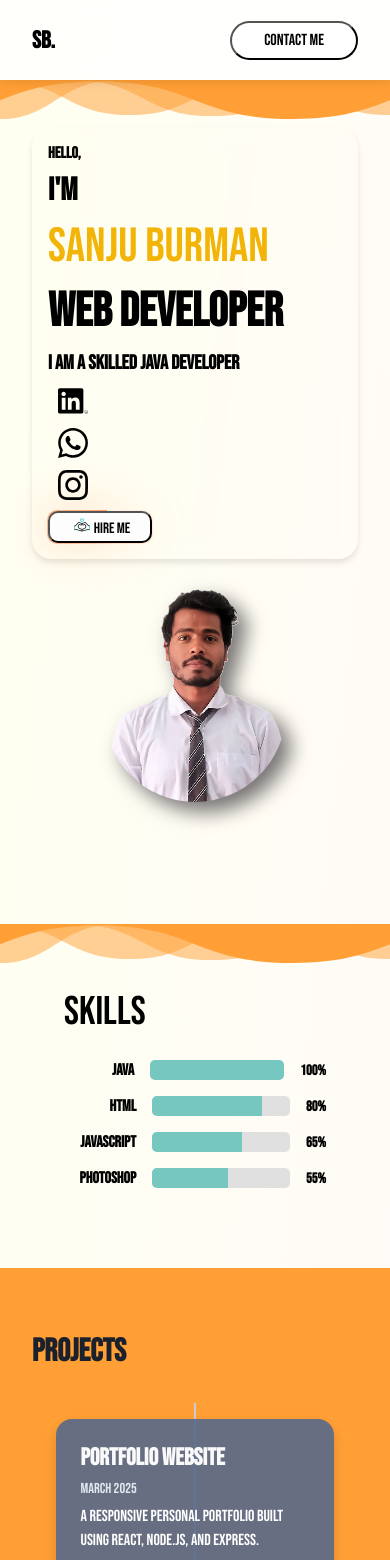
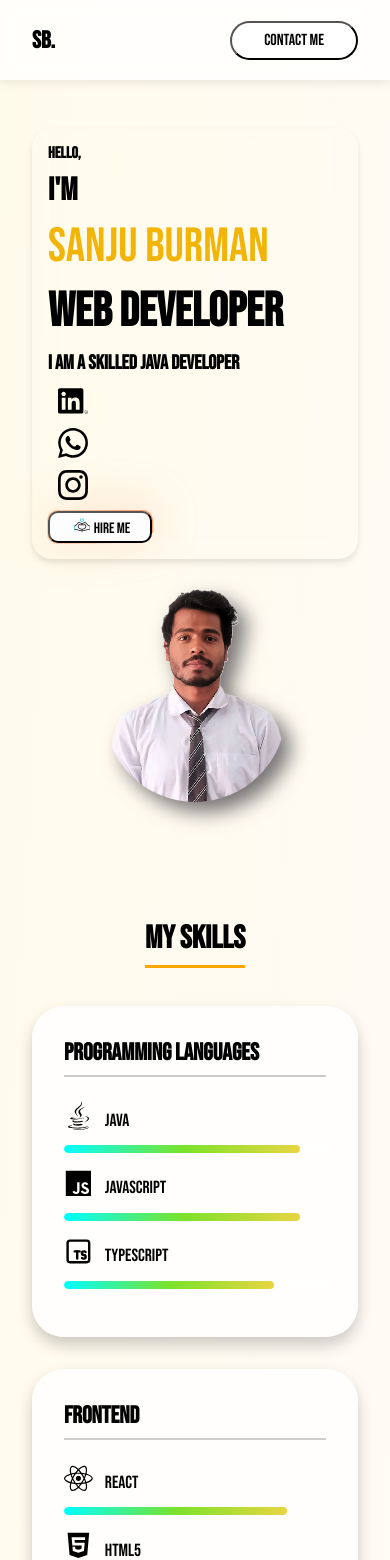
Before and after one commit to Sanju-Burman/portfolioMe, a React (Vite) app in the folder my-portfolio-2025/frontend/: page / in a window 390 px wide. Shown: the top 1560 px of the page. Built offline with nearby package versions, Linux system fonts and the light colour scheme; a web font is replaced by a local one.

Commit message:
modify project make responsive

```diff
--- a/my-portfolio-2025/frontend/package.json
+++ b/my-portfolio-2025/frontend/package.json
@@ -11,7 +11,8 @@
   },
   "dependencies": {
     "react": "^18.3.1",
-    "react-dom": "^18.3.1"
+    "react-dom": "^18.3.1",
+    "react-icons": "^5.5.0"
   },
   "devDependencies": {
     "@types/react": "^18.3.3",
@@ -21,6 +22,6 @@
     "eslint-plugin-react": "^7.34.3",
     "eslint-plugin-react-hooks": "^4.6.2",
     "eslint-plugin-react-refresh": "^0.4.7",
-    "vite": "^5.3.4"
+    "vite": "^6.3.5"
   }
 }
--- a/my-portfolio-2025/frontend/src/components/educations/education.css
+++ b/my-portfolio-2025/frontend/src/components/educations/education.css
@@ -1,72 +1,22 @@
-.education-body {
-    width: 100vw;
-    max-width: 75rem;
-    height: auto;
-    padding: 4rem;
-    margin: auto;
-    background-image: url(/src/assets/homeBG2.svg);
-    background-repeat: no-repeat;
-    z-index: -1;
-}
-
-.education-heading {
-    font-size: 2.5rem;
-    position: relative;
-    display: inline-block;
-}
-
-.education-heading::after {
-    content: '';
-    position: absolute;
-    width: 100%;
-    height: 2px;
-    bottom: 0;
-    left: 0;
-    margin: 8px auto;
-    background-color: orange;
-    visibility: hidden;
-    transform: scaleX(0);
-    transition: all 0.3s ease-in-out;
-}
-
-.education-heading:hover::after {
-    visibility: visible;
-    transform: scaleX(1);
-}
-
 .educations-timeline {
     display: flex;
     flex-direction: column;
     position: relative;
+    gap: 2rem;
+}
+.educations-timeline::before {
+    content: '';
+    position: absolute;
+    top: 0;
+    left: 50%;
+    width: 2px;
+    height: 100%;
+    /* background-color: #ccc; */
+    transform: translateX(-50%);
+    z-index: 0;
 }
 
-.timeline-container {
-    width: 100%;
-    display: flex;
-    justify-content: flex-start;
-    padding: 1rem 0;
+.education>span{
+    font-size: 1.5rem;
+    line-height: 1.5;
 }
-
-.timeline-container.right {
-    justify-content: flex-end;
-}
-
-.education-text-box {
-    padding: 10px 20px;
-    background: rgba(77, 102, 143, 0.8);
-    border-radius: 8px;
-    width: 45%;
-    color: #000000;
-    box-shadow: 0 4px 8px rgba(0, 0, 0, 0.2);
-    display: flex;
-    flex-direction: column;
-}
-
-@media (max-width: 768px) {
-    .education-text-box {
-        width: 70%;
-    }
-}
-.education-text-box>span{
-    font-size: 3dvh;
-}
--- a/my-portfolio-2025/frontend/src/components/educations/education.jsx
+++ b/my-portfolio-2025/frontend/src/components/educations/education.jsx
@@ -2,32 +2,32 @@ import "../educations/education.css";
 
 const Education = () => {
     return (
-        <div className="education-body">
-            <span className="education-heading">Educations</span>
+        <div className="education section">
+            <h2 className="heading">Educations</h2>
             <div className="educations-timeline">
                 <div className="timeline-container left">
-                    <div className="education-text-box">
+                    <div className="education text-box">
                         <h2>10th</h2>
                         <small>2013 - 2014</small>
                         <span>Takshshila Higher Secondary School</span>
                     </div>
                 </div>
                 <div className="timeline-container right">
-                    <div className="education-text-box">
+                    <div className="education text-box">
                         <h2>12th</h2>
                         <small>2015 - 2016</small>
                         <span>Takshshila Higher Secondary School</span>
                     </div>
                 </div>
                 <div className="timeline-container left">
-                    <div className="education-text-box">
+                    <div className="education text-box">
                         <h2>Polytechnic Diploma</h2>
                         <small>2017 - 2020</small>
                         <span>Govt. Polytechnic colleg, jabalpur </span>
                     </div>
                 </div>
                 <div className="timeline-container right">
-                    <div className="education-text-box">
+                    <div className="education text-box">
                         <h2>B.Tech</h2>
                         <small>2020 - 2023</small>
                         <span>Shree Ram Insitute of Science and Technology, Jabalpur</span>
--- a/my-portfolio-2025/frontend/src/components/intro/intro.css
+++ b/my-portfolio-2025/frontend/src/components/intro/intro.css
@@ -1,16 +1,13 @@
 #intro{
     width: 100vw;
     max-width: 75rem;
-    height: 100dvh;
     padding: 4rem;
     margin: auto;
     overflow: hidden;
     position: relative;
-    background-image: url(/src/assets/homeBG2.svg);
     background-repeat: no-repeat;
     background-position: right top;
     z-index: -1;
-    /* background: #f3b408; */
     display: flex;
 }
 
--- a/my-portfolio-2025/frontend/src/components/projects/projects.css
+++ b/my-portfolio-2025/frontend/src/components/projects/projects.css
@@ -1,42 +1,3 @@
-.projects-body {
-    width: 100vw;
-    max-width: 75rem;
-    padding: 4rem 2rem;
-    margin: auto;
-    background-image: url(/src/assets/homeBG2.svg);
-    background-repeat: no-repeat;
-    background-size: cover;
-    background-position: center;
-    position: relative;
-    z-index: 1;
-}
-
-.projects-heading {
-    font-size: 2.5rem;
-    font-weight: bold;
-    position: relative;
-    display: inline-block;
-    margin-bottom: 2rem;
-    color: #1a202c;
-}
-
-.projects-heading::after {
-    content: '';
-    position: absolute;
-    width: 100%;
-    height: 3px;
-    bottom: -6px;
-    left: 0;
-    background-color: orange;
-    transform: scaleX(0);
-    transform-origin: left;
-    transition: transform 0.3s ease-in-out;
-}
-
-.projects-heading:hover::after {
-    transform: scaleX(1);
-}
-
 .projects-timeline {
     display: flex;
     flex-direction: column;
@@ -44,65 +5,11 @@
     gap: 2rem;
 }
 
-.timeline-container {
-    display: flex;
-    justify-content: flex-start;
-    width: 100%;
-    position: relative;
-}
-
-.timeline-container.right {
-    justify-content: flex-end;
-}
-
-.projects-text-box {
-    background: rgba(77, 102, 143, 0.85);
-    border-radius: 1rem;
-    padding: 1.5rem;
-    width: 45%;
-    color: #ffffff;
-    box-shadow: 0 6px 12px rgba(0, 0, 0, 0.15);
-    display: flex;
-    flex-direction: column;
-    gap: 0.5rem;
-    transition: transform 0.3s ease, box-shadow 0.3s ease;
-}
-
-.projects-text-box:hover {
-    transform: translateY(-5px);
-    box-shadow: 0 10px 20px rgba(0, 0, 0, 0.25);
-}
-
-.projects-text-box h2 {
+.projects>span {
     font-size: 1.5rem;
-    margin: 0;
-    color: #f9f9f9;
-}
-
-.projects-text-box small {
-    font-size: 0.9rem;
-    color: #e2e8f0;
-}
-
-.projects-text-box>span {
-    font-size: 1rem;
     line-height: 1.5;
 }
 
-@media (max-width: 768px) {
-    .projects-text-box {
-        width: 85%;
-    }
-
-    .projects-heading {
-        font-size: 2rem;
-        text-align: center;
-    }
-
-    .timeline-container {
-        justify-content: center;
-    }
-}
 .projects-timeline::before {
     content: '';
     position: absolute;
--- a/my-portfolio-2025/frontend/src/components/projects/projects.jsx
+++ b/my-portfolio-2025/frontend/src/components/projects/projects.jsx
@@ -38,15 +38,15 @@ const Projects = () => {
     // }, []);
 
     return (
-        <div className="projects-body" id="projects">
-            <span className="projects-heading">Projects</span>
+        <div className="projects section" id="projects">
+            <h2 className="heading">Projects</h2>
             <div className="projects-timeline">
                 {projects.map((project, index) => (
                     <div
                         key={index}
                         className={`timeline-container ${project.position}`}
                     >
-                        <div className="projects-text-box">
+                        <div className="projects text-box">
                             <h2>{project.title}</h2>
                             <small>{project.date}</small>
                             <span>{project.description}</span>
--- a/my-portfolio-2025/frontend/src/components/skills/skills.css
+++ b/my-portfolio-2025/frontend/src/components/skills/skills.css
@@ -1,70 +1,66 @@
-.skills {
-    width: 100vw;
-    max-width: 75rem;
-    height: auto;
-    padding: 4rem;
-    margin: auto;
-    background-image: url(/src/assets/homeBG2.svg);
-    background-repeat: no-repeat;
-    z-index: -1;
+
+.skills-grid {
+    display: grid;
+    grid-template-columns: repeat(auto-fit, minmax(320px, 1fr));
+    gap: 2rem;
 }
 
-.skill-heading {
-    font-size: 2.5rem;
-    position: relative;
-    display: inline-block;
-    margin-bottom: 1.5rem;
-    /* Added margin for spacing */
+.skill-card {
+    background: rgba(255, 255, 255, 0.8);
+    border-radius: 2rem;
+    padding: 2rem;
+    box-shadow: 0 8px 16px rgba(0, 0, 0, 0.2);
+    display: flex;
+    flex-direction: column;
+    justify-content: space-between;
+    transition: transform 0.3s ease, box-shadow 0.3s ease;
 }
 
-.skill-heading::after {
-    content: '';
-    position: absolute;
-    width: 100%;
-    height: 2px;
-    bottom: 0;
-    left: 0;
-    margin: 8px auto;
-    background-color: orange;
-    visibility: hidden;
-    transform: scaleX(0);
-    transition: all 0.3s ease-in-out;
+.skill-card:hover {
+    transform: translateY(-5px);
+    box-shadow: 0 12px 24px rgba(0, 0, 0, 0.3);
 }
 
-.skill-heading:hover::after {
-    visibility: visible;
-    transform: scaleX(1);
+.skill-category {
+    font-size: 1.5rem;
+    margin-bottom: 1.5rem;
+    border-bottom: 2px solid #ccc;
+    padding-bottom: 0.5rem;
+    /* color: #00ffff; */
+}
+
+.skill-item {
+    margin-bottom: 1rem;
+}
+
+.skill-info {
+    display: flex;
+    align-items: center;
+    gap: 0.75rem;
+    font-size: 1.1rem;
+}
+
+.skill-icon {
+    font-size: 1.8rem;
 }
 
 .skill-bar {
-    display: flex;
-    align-items: center;
-    margin-bottom: 1rem;
-    /* Consistent spacing between skill bars */
+    height: 8px;
+    width: 100%;
+    border-radius: 50px;
+    background: rgba(255, 255, 255, 0.15);
+    margin-top: 6px;
+    overflow: hidden;
 }
 
-.skill-name {
-    width: 6rem;
-    /* Adjusted width for better alignment */
-    text-align: right;
-    /* Align text to the right for better spacing */
-    font-weight: bold;
+.skill-bar-fill {
+    height: 100%;
+    border-radius: 50px;
+    background: linear-gradient(90deg, rgba(0, 255, 255, 1) 0%, rgb(122, 226, 43) 50%, rgb(233, 213, 66) 100%);
+    transition: width 0.8s ease-in-out;
 }
 
-.skill-progress {
-    width: 70%;
-    background-color: #e0e0e0;
-    border-radius: 5px;
-    overflow: hidden;
-    margin: 0 1rem;
-}
-
-.skill-progress-level {
-    height: 20px;
-    background-color: #76c7c0;
-}
-
-.skill-level {
-    font-size: 0.9rem;
-    font-weight: bold;
-}
+@media (max-width: 768px) {
+    .skills-body {
+        padding: 2rem 1rem;
+    }   }
--- a/my-portfolio-2025/frontend/src/components/skills/skills.jsx
+++ b/my-portfolio-2025/frontend/src/components/skills/skills.jsx
@@ -1,30 +1,74 @@
-import './skills.css';
-import React from 'react';
-
+import { FaJs, FaReact, FaNodeJs, FaHtml5, FaCss3Alt, FaGitAlt, FaNpm, FaJava } from "react-icons/fa";
+import { TbBrandTypescript } from "react-icons/tb";
+import { SiMongodb, SiPostman, SiExpress } from "react-icons/si";
+import { BiLogoVisualStudio } from "react-icons/bi";
+import './skills.css'
 const skills = [
-    { name: 'JAVA', level: '100%' },
-    { name: 'HTML', level: '80%' },
-    { name: 'JavaScript', level: '65%' },
-    { name: 'Photoshop', level: '55%' }
+    {
+        category: "Programming Languages",
+        items: [
+            { name: "Java", icon: <FaJava />, familiarity: 90 },
+            { name: "JavaScript", icon: <FaJs />, familiarity: 90 },
+            { name: "TypeScript", icon: <TbBrandTypescript />, familiarity: 80 },
+        ]
+    },
+    {
+        category: "Frontend",
+        items: [
+            { name: "React", icon: <FaReact />, familiarity: 85 },
+            { name: "HTML5", icon: <FaHtml5 />, familiarity: 95 },
+            { name: "CSS3", icon: <FaCss3Alt />, familiarity: 90 }
+        ]
+    },
+    {
+        category: "Backend",
+        items: [
+            { name: "Node.js", icon: <FaNodeJs />, familiarity: 85 },
+            { name: "Express", icon: <SiExpress />, familiarity: 80 },
+            { name: "MongoDB", icon: <SiMongodb />, familiarity: 75 }
+        ]
+    },
+    {
+        category: "Tools",
+        items: [
+            { name: "VS Code", icon: <BiLogoVisualStudio />, familiarity: 95 },
+            { name: "Postman", icon: <SiPostman />, familiarity: 85 },
+            { name: "Git", icon: <FaGitAlt />, familiarity: 80 },
+            { name: "NPM", icon: <FaNpm />, familiarity: 85 }
+        ]
+    }
 ];
 
-const SkillBar = ({ skill }) => (
-    <div className="skill-bar">
-        <span className="skill-name">{skill.name}</span>
-        <div className="skill-progress">
-            <div className="skill-progress-level" style={{ width: skill.level }}></div>
+export default function Skills() {
+    return (
+        <div className="skills section" id="skills">
+            <h2 className="heading">My Skills</h2>
+            <div className="skills-grid">
+                {skills.map((group, index) => (
+                    <div
+                        key={index}
+                        className="skill-card"
+                    >
+                        <h3 className="skill-category">{group.category}</h3>
+                        <div>
+                            {group.items.map((skill, idx) => (
+                                <div key={idx} className="skill-item">
+                                    <div className="skill-info">
+                                        <div className="skill-icon">{skill.icon}</div>
+                                        <span className="text-lg">{skill.name}</span>
+                                    </div>
+                                    <div overflow="hidden" className="skill-bar">
+                                        <div
+                                            className="skill-bar-fill"
+                                            style={{ width: `${skill.familiarity}%` }}
+                                        />
+                                    </div>
+                                </div>
+                            ))}
+                        </div>
+                    </div>
+                ))}
+            </div>
         </div>
-        <span className="skill-level">{skill.level}</span>
-    </div>
-);
-
-const Skills = () => (
-    <div className="skills">
-        <span className="skill-heading">Skills</span>
-        {skills.map((skill, index) => (
-            <SkillBar key={index} skill={skill} />
-        ))}
-    </div>
-);
-
-export default Skills;
+    );
+}
--- a/my-portfolio-2025/frontend/src/main.jsx
+++ b/my-portfolio-2025/frontend/src/main.jsx
@@ -1,6 +1,7 @@
 import React from 'react'
 import ReactDOM from 'react-dom/client'
 import App from './App.jsx'
+import './style.css'
 
 ReactDOM.createRoot(document.getElementById('root')).render(
   <React.StrictMode>
--- a/my-portfolio-2025/frontend/src/style.css
+++ b/my-portfolio-2025/frontend/src/style.css
@@ -5,17 +5,101 @@
     padding: 0;
     box-sizing: border-box;
     text-decoration: none;
-    /* background-color: #fffafa,#fffff0; */
-    /* background: linear-gradient(to top left, #fffafa,#fffff0); */
     background: transparent;
     font-family: 'Bebas Neue', 'Oswald', 'Platypi', sans-serif;
 }
 
 body {
-    background: linear-gradient(to top left, #fffafa,#fffff0);
-    /* background-repeat: no-repeat; */
-    /* background-image: url(/src/assets/homeBG2.svg); */
+    background: linear-gradient(to top left, #fffafa,#fffbeb);
     color: rgb(0, 0, 0);
-    /* overflow-y: scroll; */
     scroll-behavior: smooth;
 }
+.heading {
+    font-size: 2.5rem;
+    text-align: center;
+    margin-bottom: 3rem;
+    position: relative;
+    display: inline-block;
+    left: 50%;
+    transform: translateX(-50%);
+}
+
+.heading::after {
+    content: '';
+    position: absolute;
+    width: 100%;
+    height: 3px;
+    bottom: -10px;
+    left: 0;
+    background-color: orange;
+    visibility: visible;
+    transform: scaleX(1);
+    transition: all 0.3s ease-in-out;
+}
+.heading:hover::after {
+    transform: scaleX(1);
+}
+
+.section{
+    width: 100vw;
+    max-width: 75rem;
+    padding: 4rem 2rem;
+    margin: auto;
+    background-repeat: no-repeat;
+    background-size: cover;
+    background-position: center;
+    position: relative;
+    z-index: 1;
+}
+
+.timeline-container {
+    display: flex;
+    justify-content: flex-start;
+    width: 100%;
+    position: relative;
+}
+
+.timeline-container.right {
+    justify-content: flex-end;
+}
+
+.text-box {
+    background: rgba(255, 255, 255, 0.941);
+    border-radius: 1rem;
+    padding: 1.5rem;
+    width: 45%;
+    /* color: #000000; */
+    box-shadow: 0 6px 12px rgba(0, 0, 0, 0.15);
+    display: flex;
+    flex-direction: column;
+    gap: 0.5rem;
+    transition: transform 0.3s ease, box-shadow 0.3s ease;
+}
+
+.text-box:hover {
+    transform: translateY(-5px);
+    box-shadow: 0 10px 20px rgba(0, 0, 0, 0.25);
+}
+
+.text-box h2 {
+    font-size: 3dvh;
+    margin: 0;
+}
+
+.text-box small {
+    font-size: 0.9rem;
+}
+@media (max-width: 768px) {
+    .projects .education {
+        width: 85%;
+    }
+
+    .heading {
+        font-size: 2rem;
+        text-align: center;
+    }
+
+    .timeline-container {
+        justify-content: center;
+    }
+}
```
Also changed, not shown: 1 other file (tests, documents, lock files or other folders).
